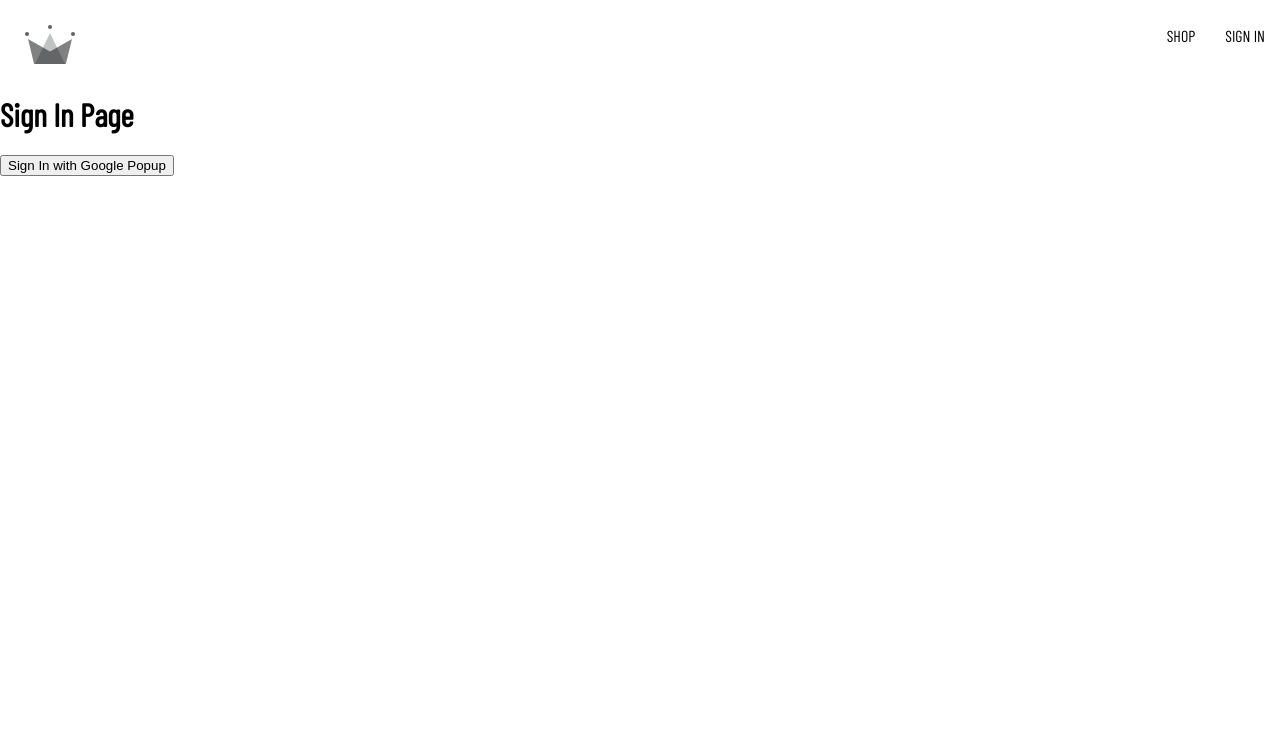
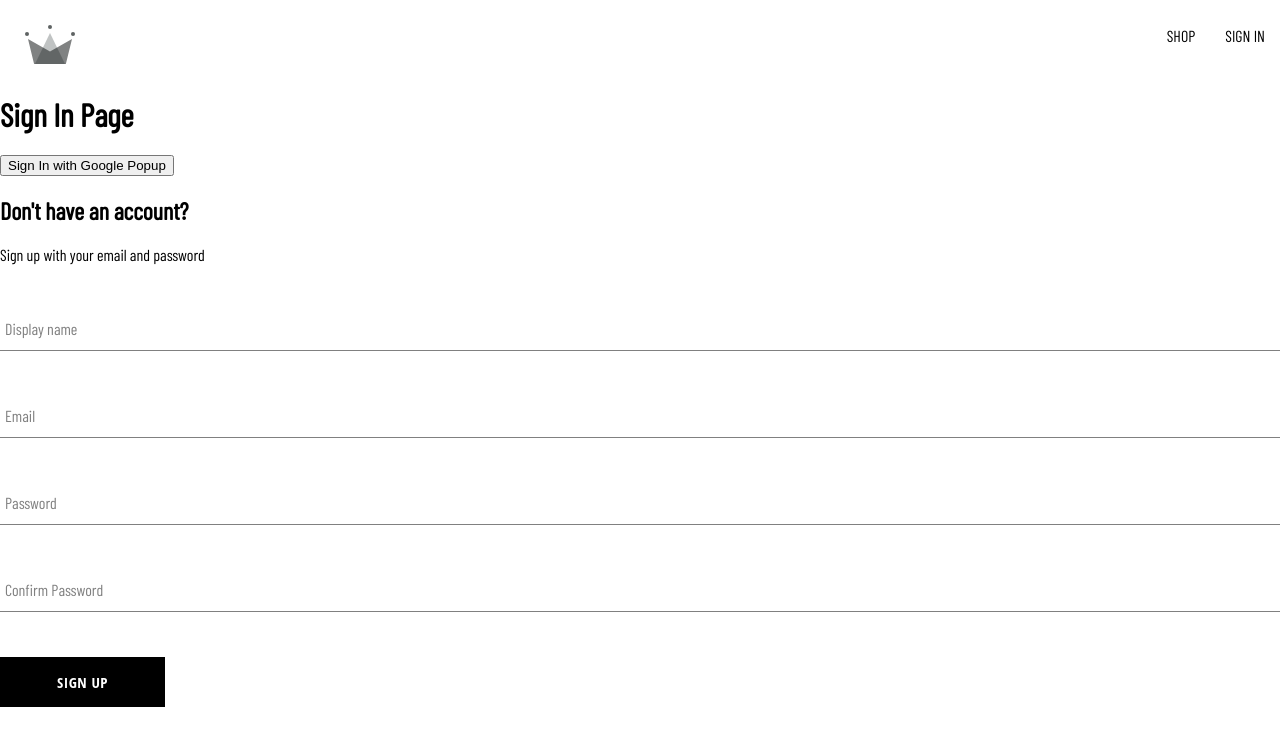
Before and after one commit to idilkel/crown-clothing, a React (Create React App) app: page /sign-in in a window 1280 px wide. Shown: the top 746 px of the page. Built offline with nearby package versions, Linux system fonts and the light colour scheme.

Commit message:
sign-up, input and button components added

```diff
--- /dev/null
+++ b/src/components/button/button.component.jsx
@@ -0,0 +1,28 @@
+import "./button.styles.scss";
+
+/*
+buttons:
+default
+
+inverted
+
+google sign-in
+*/
+
+const BUTTON_TYPE_CLASSES = {
+  google: "google-sign-in",
+  inverted: "inverted",
+};
+
+const Button = ({ children, buttonType, ...otherProps }) => {
+  return (
+    <button
+      className={`button-container ${BUTTON_TYPE_CLASSES[buttonType]}`}
+      {...otherProps}
+    >
+      {children}
+    </button>
+  );
+};
+
+export default Button;
--- /dev/null
+++ b/src/components/button/button.styles.scss
@@ -0,0 +1,46 @@
+.button-container {
+  min-width: 165px;
+  width: auto;
+  height: 50px;
+  letter-spacing: 0.5px;
+  line-height: 50px;
+  padding: 0 35px 0 35px;
+  font-size: 15px;
+  background-color: black;
+  color: white;
+  text-transform: uppercase;
+  font-family: "Open Sans Condensed";
+  font-weight: bolder;
+  border: none;
+  cursor: pointer;
+  display: flex;
+  justify-content: center;
+
+  &:hover {
+    background-color: white;
+    color: black;
+    border: 1px solid black;
+  }
+
+  &.google-sign-in {
+    background-color: #4285f4;
+    color: white;
+
+    &:hover {
+      background-color: #357ae8;
+      border: none;
+    }
+  }
+
+  &.inverted {
+    background-color: white;
+    color: black;
+    border: 1px solid black;
+
+    &:hover {
+      background-color: black;
+      color: white;
+      border: none;
+    }
+  }
+}
--- /dev/null
+++ b/src/components/form-input/form-input.component.jsx
@@ -0,0 +1,23 @@
+import "./form-input.styles.scss";
+
+const FormInput = ({ label, ...otherProps }) => {
+  //if label exists render the label
+  //className depends if it is filled or not
+  return (
+    <div className="group">
+      <input className="form-input" {...otherProps} />
+      {label && (
+        <label
+          className={`${
+            otherProps.value.length ? "shrink" : ""
+          } form-input-label`}
+        >
+          {" "}
+          {label}{" "}
+        </label>
+      )}
+    </div>
+  );
+};
+
+export default FormInput;
--- /dev/null
+++ b/src/components/form-input/form-input.styles.scss
@@ -0,0 +1,54 @@
+$sub-color: grey;
+$main-color: black;
+
+@mixin shrinkLabel {
+  top: -14px;
+  font-size: 12px;
+  color: $main-color;
+}
+
+.group {
+  position: relative;
+  margin: 45px 0;
+
+  .form-input {
+    background: none;
+    background-color: white;
+    color: $sub-color;
+    font-size: 18px;
+    padding: 10px 10px 10px 5px;
+    display: block;
+    width: 100%;
+    border: none;
+    border-radius: 0;
+    border-bottom: 1px solid $sub-color;
+    margin: 25px 0;
+
+    &:focus {
+      outline: none;
+    }
+
+    &:focus ~ .form-input-label {
+      @include shrinkLabel();
+    }
+  }
+
+  input[type="password"] {
+    letter-spacing: 0.3em;
+  }
+
+  .form-input-label {
+    color: $sub-color;
+    font-size: 16px;
+    font-weight: normal;
+    position: absolute;
+    pointer-events: none;
+    left: 5px;
+    top: 10px;
+    transition: 300ms ease all;
+
+    &.shrink {
+      @include shrinkLabel();
+    }
+  }
+}
--- /dev/null
+++ b/src/components/sign-up-form/sign-up-form.component.jsx
@@ -0,0 +1,145 @@
+import { signInWithEmailAndPassword } from "firebase/auth";
+import { useState } from "react";
+
+import FormInput from "../form-input/form-input.component";
+import Button from "../button/button.component";
+
+import {
+  createAuthUserWithEmailAndPassword,
+  createUserDocumentFromAuth,
+} from "../../utils/firebase/firebase.utils";
+
+import "./sign-up-form.styles.scss";
+
+const defaultFormFields = {
+  displayName: "",
+  email: "",
+  password: "",
+  confirmPassword: "",
+};
+
+const SignUpForm = () => {
+  const [formFields, setFormFields] = useState(defaultFormFields);
+  const { displayName, email, password, confirmPassword } = formFields;
+
+  console.log(formFields);
+
+  const resetFormFields = () => {
+    setFormFields(defaultFormFields);
+  };
+
+  const handleSubmit = async (event) => {
+    event.preventDefault();
+    if (password !== confirmPassword) {
+      alert(`password confirmation doesn't match`);
+      return;
+    }
+    try {
+      //   const response = await createAuthUserWithEmailAndPassword(
+      const { user } = await createAuthUserWithEmailAndPassword(
+        email,
+        password
+      );
+      //   console.log(response);
+      await createUserDocumentFromAuth(user, { displayName });
+      resetFormFields();
+    } catch (error) {
+      if (error.code === "auth/email-already-in-use") {
+        alert(`Can't create a user, email already in use`);
+      } else {
+        console.log("user creation encountered an error" + error);
+      }
+    }
+  };
+
+  const handleChange = (event) => {
+    const { name, value } = event.target;
+    setFormFields({ ...formFields, [name]: value });
+  };
+
+  return (
+    <div className="sign-up-container">
+      <h2>Don't have an account?</h2>
+      <span>Sign up with your email and password</span>
+      <form onSubmit={handleSubmit}>
+        <FormInput
+          label="Display name"
+          type="text"
+          required
+          onChange={handleChange}
+          name="displayName"
+          value={displayName}
+        />
+
+        <FormInput
+          label="Email"
+          type="email"
+          required
+          onChange={handleChange}
+          name="email"
+          value={email}
+        />
+
+        <FormInput
+          label="Password"
+          type="password"
+          required
+          onChange={handleChange}
+          name="password"
+          value={password}
+        />
+
+        <FormInput
+          label="Confirm Password"
+          type="password"
+          required
+          onChange={handleChange}
+          name="confirmPassword"
+          value={confirmPassword}
+        />
+        <Button type="submit">Sign Up</Button>
+      </form>
+    </div>
+  );
+};
+
+export default SignUpForm;
+
+// <form onSubmit={handleSubmit}>
+// <label>Display name</label>
+// <input
+//   type="text"
+//   required
+//   onChange={handleChange}
+//   name="displayName"
+//   value={displayName}
+// />
+
+// <label>Email</label>
+// <input
+//   type="email"
+//   required
+//   onChange={handleChange}
+//   name="email"
+//   value={email}
+// />
+
+// <label>Password</label>
+// <input
+//   type="password"
+//   required
+//   onChange={handleChange}
+//   name="password"
+//   value={password}
+// />
+
+// <label>Confirm Password</label>
+// <input
+//   type="password"
+//   required
+//   onChange={handleChange}
+//   name="confirmPassword"
+//   value={confirmPassword}
+// />
+// <button type="submit">Sign Up</button>
+// </form>
--- /dev/null
+++ b/src/components/sign-up-form/sign-up-form.styles.scss
@@ -0,0 +1,9 @@
+.sign-up.container {
+  display: flex;
+  flex-direction: column;
+  width: 380px;
+
+  h2 {
+    margin: 10px 0;
+  }
+}
--- a/src/routes/sign-in/sign-in.component.jsx
+++ b/src/routes/sign-in/sign-in.component.jsx
@@ -1,21 +1,50 @@
+import { useEffect } from "react";
+import { getRedirectResult } from "firebase/auth";
+
 import {
+  auth,
   signInWithGooglePopup,
+  signInWithGoogleRedirect,
   createUserDocumentFromAuth,
 } from "../../utils/firebase/firebase.utils";
 
+import SignUpForm from "../../components/sign-up-form/sign-up-form.component";
+
 const SignIn = () => {
+  // //For redirect: after the redirect getting the response on signIn remount by useEffect - once - based on the auth singleton
+  // //auth: kind of authentication memory bank tracking all of the authentication states for the website for the firebase instance, regardless where the website is going
+  // useEffect(async () => {
+  //   const response = await getRedirectResult(auth);
+  //   //console.log(response);
+  //   //if response is not null then create the
+  //   if (response) {
+  //     const userDocRef = await createUserDocumentFromAuth(response.user);
+  //   }
+  // }, []);
   const logGoogleUser = async () => {
     //const response = await signInWithGooglePopup();
     //console.log(response);
     const { user } = await signInWithGooglePopup();
     const userDocRef = await createUserDocumentFromAuth(user);
   };
+
+  // const logGoogleRedirectUser = async () => {
+  //   //const response = await signInWithGooglePopup();
+  //   //console.log(response);
+  //   const { user } = await signInWithGoogleRedirect();
+  //   console.log({ user });
+  // };
+  //Instead of above directly recall googleRedirect for trapping the info after the redirect - because of the unmount - Done with the useEffect
+
   return (
     <div>
       <h1>Sign In Page</h1>
       <button onClick={logGoogleUser}>Sign In with Google Popup</button>
+      <SignUpForm />
     </div>
   );
 };
 
 export default SignIn;
+
+// <button onClick={signInWithGoogleRedirect}>Sign In with Google Redirect</button>
--- a/src/utils/firebase/firebase.utils.js
+++ b/src/utils/firebase/firebase.utils.js
@@ -1,9 +1,11 @@
 import { initializeApp } from "firebase/app";
+
 import {
   getAuth,
   signInWithRedirect,
   signInWithPopup,
   GoogleAuthProvider,
+  createUserWithEmailAndPassword,
 } from "firebase/auth";
 
 import { getFirestore, doc, getDoc, setDoc } from "firebase/firestore";
@@ -21,20 +23,30 @@ const firebaseConfig = {
 // Initialize Firebase
 const firebaseApp = initializeApp(firebaseConfig);
 
-//for google only. It's a class. You can have multiple different providers: popup,...
-const provider = new GoogleAuthProvider();
-provider.setCustomParameters({ prompt: "select_account" });
+//for google only. It's a class. You can have multiple different providers: popup,...; Other providers such as Facebook are also available
+const googleProvider = new GoogleAuthProvider();
+googleProvider.setCustomParameters({ prompt: "select_account" });
 
 //authentication is a singleton
 export const auth = getAuth();
-export const signInWithGooglePopup = () => signInWithPopup(auth, provider);
+export const signInWithGooglePopup = () =>
+  signInWithPopup(auth, googleProvider);
+export const signInWithGoogleRedirect = () =>
+  signInWithRedirect(auth, googleProvider);
 
 //Instantiate Firestore instance
 //instantiate the doc for getting and setting the information stored in the db
 export const db = getFirestore();
 
 //Storing what we get from the google auth service in the firestore db
-export const createUserDocumentFromAuth = async (userAuth) => {
+//On sign up we pass only email and password and should add name as additional ifo
+export const createUserDocumentFromAuth = async (
+  userAuth,
+  additionalInformation = {}
+) => {
+  if (!userAuth) {
+    return;
+  }
   //see if there is an existing doc reference
   const userDocRef = doc(db, "users", userAuth.uid);
   console.log(userDocRef);
@@ -54,7 +66,12 @@ export const createUserDocumentFromAuth = async (userAuth) => {
     const createAt = new Date();
 
     try {
-      await setDoc(userDocRef, { displayName, email, createAt });
+      await setDoc(userDocRef, {
+        displayName,
+        email,
+        createAt,
+        ...additionalInformation,
+      });
     } catch (error) {
       console.log("error creating the user", error.message);
     }
@@ -63,3 +80,10 @@ export const createUserDocumentFromAuth = async (userAuth) => {
   // if user data exists: just return the userDocRef
   return userDocRef;
 };
+
+export const createAuthUserWithEmailAndPassword = async (email, password) => {
+  if (!email || !password) {
+    return;
+  }
+  return await createUserWithEmailAndPassword(auth, email, password);
+};
```
